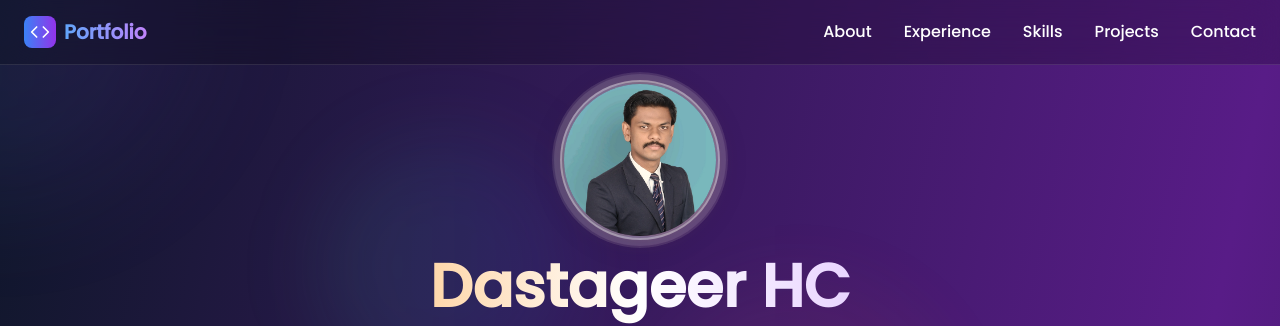
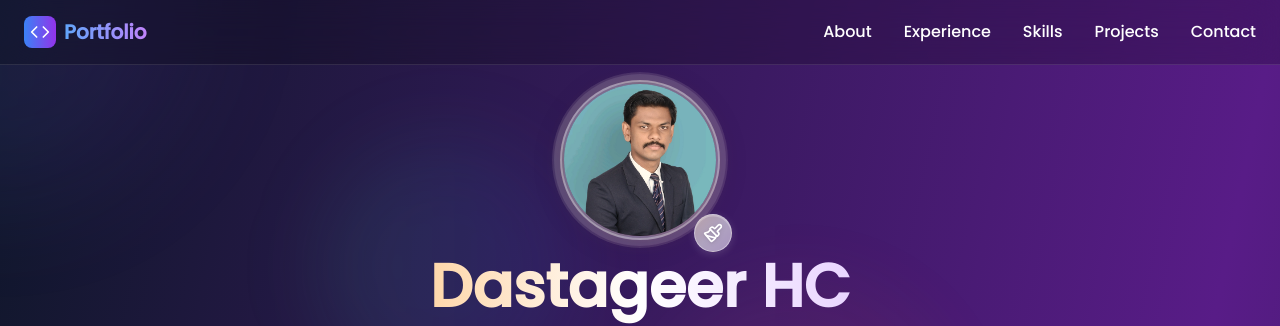
Before and after one commit to dastageer-hc/portfolio, a React (Create React App) app: page / in a window 1280 px wide. Shown: the top 326 px of the page. Built offline with nearby package versions, Linux system fonts and the light colour scheme.

Commit message:
photo change feature

```diff
--- a/src/components/Portfolio/Portfolio.jsx
+++ b/src/components/Portfolio/Portfolio.jsx
@@ -1,11 +1,13 @@
 import { useState, useEffect } from 'react';
-import { Github, Linkedin, Mail, Code, Zap, ArrowRight, Copy, Check, Sparkles, Globe, Users, Coffee, Phone, MessagesSquare } from 'lucide-react';
+import { Github, Linkedin, Mail, Code, Zap, ArrowRight, Copy, Check, Sparkles, Globe, Users, Coffee, Phone, MessagesSquare, Paintbrush } from 'lucide-react';
 
 const Portfolio = () => {
     const [isVisible, setIsVisible] = useState(false);
     const [copiedItem, setCopiedItem] = useState(null);
     const [mousePosition, setMousePosition] = useState({ x: 0, y: 0 });
     const [, setScrollY] = useState(0);
+    const [showCartoon, setShowCartoon] = useState(false);
+    const [shine, setShine] = useState(false);
 
     useEffect(() => {
         setIsVisible(true);
@@ -133,6 +135,16 @@ const Portfolio = () => {
         }
     ];
 
+    const handlePaintbrushClick = () => {
+        setShine(true);
+        setTimeout(() => {
+            setShowCartoon(v => !v);
+        }, 200); // swap image at midpoint of shine
+        setTimeout(() => {
+            setShine(false);
+        }, 600); // end shine
+    };
+
     return (
         <div className="min-h-screen bg-gradient-to-br from-slate-900 via-purple-900 to-slate-900 text-white overflow-hidden relative">
             {/* Animated Background Elements */}
@@ -178,17 +190,36 @@ const Portfolio = () => {
             <section className="min-h-screen flex items-center justify-center px-6 pt-20">
                 <div className={`max-w-4xl mx-auto text-center transform transition-all duration-1000 ${isVisible ? 'translate-y-0 opacity-100' : 'translate-y-10 opacity-0'}`}>
                     <div className="flex flex-col items-center mb-8">
-                        <div className="relative mb-4">
+                        <div className="relative mb-4 group">
+                            <div className="w-32 h-32 md:w-40 md:h-40 mx-auto relative">
                                 <img
-                                src={require('../../assets/images/headshot.jpg')}
+                                    src={showCartoon ? require('../../assets/images/cartoon.png') : require('../../assets/images/headshot.jpg')}
                                     alt="Dastageer HC headshot"
-                                className="w-32 h-32 md:w-40 md:h-40 rounded-full object-cover border-4 border-white/20 shadow-xl"
+                                    className="w-32 h-32 md:w-40 md:h-40 rounded-full object-cover border-4 border-white/20 shadow-xl absolute top-0 left-0"
                                     style={{
                                         filter: 'sepia(0.3)',
                                         background: 'linear-gradient(135deg, rgba(255,255,255,0.2) 0%, rgba(255, 186, 115, 0.2) 100%)',
-                                    boxShadow: '0 4px 32px 0 rgba(0,0,0,0.10), 0 0 0 8px rgba(255,255,255,0.10)'
+                                        boxShadow: '0 4px 32px 0 rgba(0,0,0,0.10), 0 0 0 8px rgba(255,255,255,0.10)',
+                                        transition: 'filter 0.3s'
                                     }}
                                 />
+                                {/* Shine overlay */}
+                                {shine && (
+                                    <div className="absolute inset-0 rounded-full pointer-events-none overflow-hidden z-20">
+                                        <div className="shine-anim w-full h-full" />
+                                    </div>
+                                )}
+                            </div>
+                            {/* Paintbrush Button */}
+                            <button
+                                type="button"
+                                aria-label="Toggle Cartoon"
+                                onClick={handlePaintbrushClick}
+                                className="absolute -bottom-2 -right-2 md:-bottom-3 md:-right-3 z-10 p-2 rounded-full border border-white/40 bg-gradient-to-br from-orange-100/60 via-white/60 to-purple-100/60 shadow-lg backdrop-blur hover:scale-110 transition-all"
+                                style={{ boxShadow: '0 2px 8px 0 rgba(255,255,255,0.15), 0 1.5px 0 0 rgba(255,255,255,0.25) inset' }}
+                            >
+                                <Paintbrush className="w-5 h-5 text-white drop-shadow" />
+                            </button>
                             <div className="absolute inset-0 rounded-full pointer-events-none border-2 border-white/30" style={{ boxShadow: '0 0 0 6px rgba(255,255,255,0.10), 0 2px 16px 0 rgba(255,186,115,0.10)' }} />
                         </div>
                         <h1 className="text-4xl md:text-6xl font-extrabold bg-gradient-to-r from-orange-200 via-white to-purple-200 bg-clip-text text-transparent mb-2 h-[4.5rem]">Dastageer HC</h1>
--- a/src/index.css
+++ b/src/index.css
@@ -19,3 +19,24 @@ code {
   font-family: source-code-pro, Menlo, Monaco, Consolas, "Courier New",
     monospace;
 }
+
+.shine-anim {
+  position: absolute;
+  inset: 0;
+  background: linear-gradient(
+    135deg,
+    rgba(255, 255, 255, 0) 40%,
+    rgba(255, 255, 255, 0.7) 50%,
+    rgba(255, 255, 255, 0) 60%
+  );
+  transform: translateX(-100%) skewX(-20deg);
+  animation: shine-wipe 0.6s cubic-bezier(0.4, 0, 0.2, 1);
+}
+@keyframes shine-wipe {
+  0% {
+    transform: translateX(-100%) skewX(-20deg);
+  }
+  100% {
+    transform: translateX(100%) skewX(-20deg);
+  }
+}
```
Also changed, not shown: src/assets/images/cartoon.png (added). Lines whose indentation alone changed are shown as unchanged.
